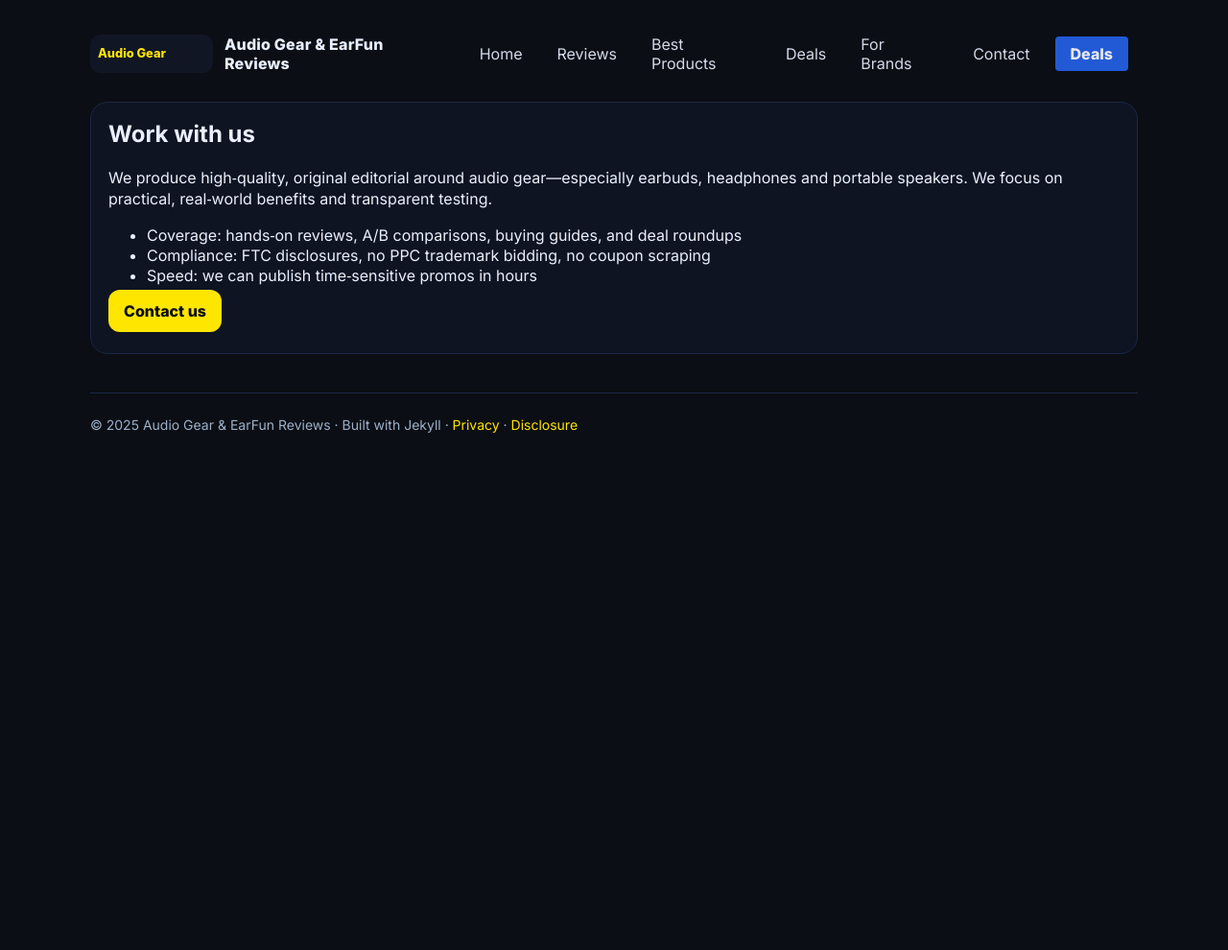
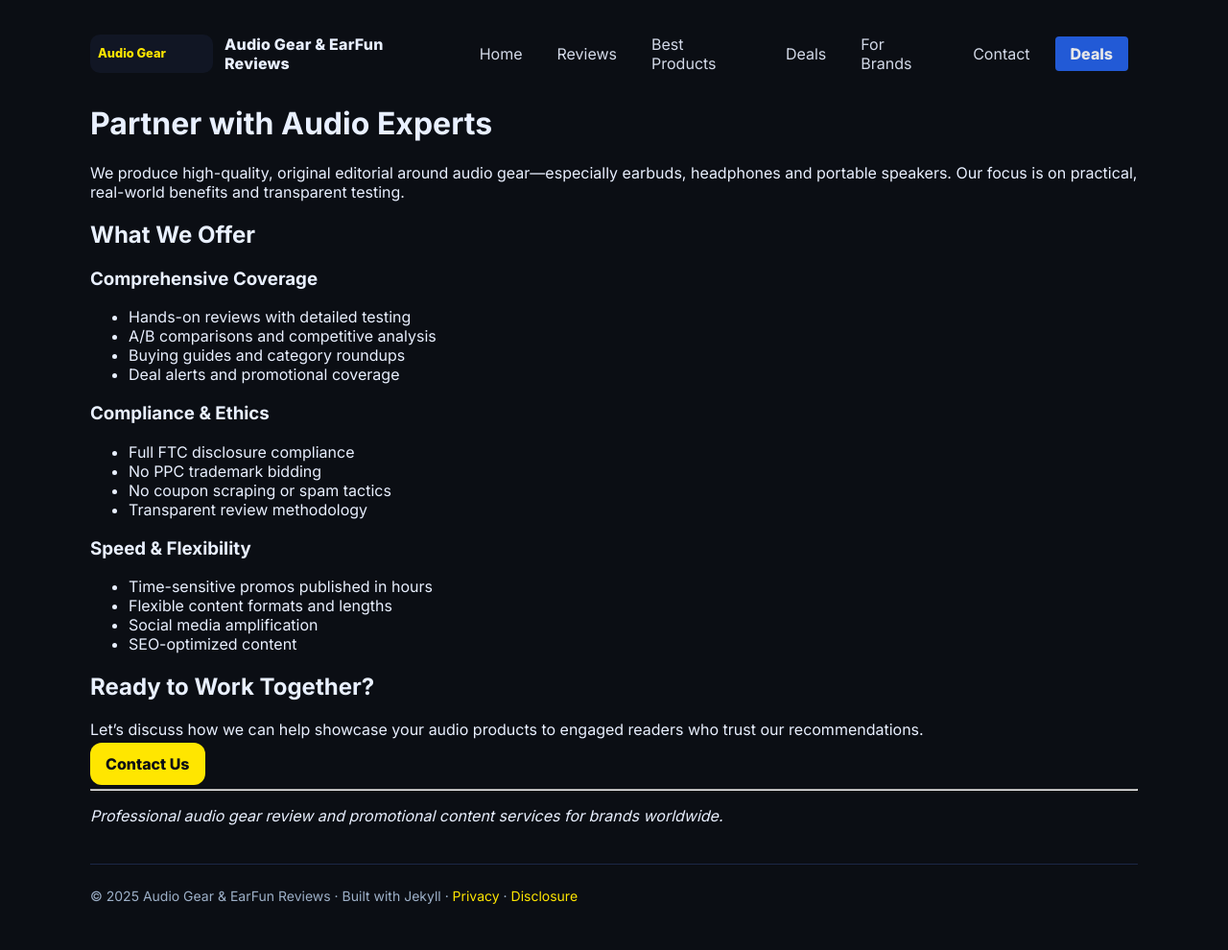
Before and after one commit to ArtificialSight/earfun-audio-blog, a Jekyll site: the page built from for-brands.md, in a window 1280 px wide. Shown: the whole page at 96% size. Built offline with Jekyll 4.4.1, drawn with Linux system fonts in a browser that asks for light colours; before the commit the page ends 900 px from its top, so only the background shows below that.

Commit message:
Optimize for-brands.md: Add SEO metadata, improve content structure and CTAUpdate for-brands.md
- Added comprehensive SEO metadata (description, keywords)
- Restructured content with proper markdown formatting
- Enhanced sections with clear value propositions
- Improved CTA formatting and placement
- Fixed HTML/markdown formatting issues
- Added professional tagline

```diff
--- a/for-brands.md
+++ b/for-brands.md
@@ -2,14 +2,40 @@
 layout: default
 title: For Brands
 permalink: /for-brands/
+description: Partner with us for high-quality audio gear reviews, buying guides, and promotional coverage. Fast turnaround, FTC compliant.
+keywords: audio gear partnerships, headphone reviews, earbud marketing, audio brand collaboration
 ---
-<section class="section">
-  <h1 style="margin-top:0">Work with us</h1>
-  <p>We produce high‑quality, original editorial around audio gear—especially earbuds, headphones and portable speakers. We focus on practical, real‑world benefits and transparent testing.</p>
-  <ul>
-    <li>Coverage: hands‑on reviews, A/B comparisons, buying guides, and deal roundups</li>
-    <li>Compliance: FTC disclosures, no PPC trademark bidding, no coupon scraping</li>
-    <li>Speed: we can publish time‑sensitive promos in hours</li>
-  </ul>
-  <p><a class="cta-btn" href="/contact/">Contact us</a></p>
-</section>
+
+# Partner with Audio Experts
+
+We produce high-quality, original editorial around audio gear—especially earbuds, headphones and portable speakers. Our focus is on practical, real-world benefits and transparent testing.
+
+## What We Offer
+
+### Comprehensive Coverage
+- Hands-on reviews with detailed testing
+- A/B comparisons and competitive analysis
+- Buying guides and category roundups
+- Deal alerts and promotional coverage
+
+### Compliance & Ethics
+- Full FTC disclosure compliance
+- No PPC trademark bidding
+- No coupon scraping or spam tactics
+- Transparent review methodology
+
+### Speed & Flexibility
+- Time-sensitive promos published in hours
+- Flexible content formats and lengths
+- Social media amplification
+- SEO-optimized content
+
+## Ready to Work Together?
+
+Let's discuss how we can help showcase your audio products to engaged readers who trust our recommendations.
+
+[Contact Us](/contact/){: .cta-btn}
+
+---
+
+*Professional audio gear review and promotional content services for brands worldwide.*
```
